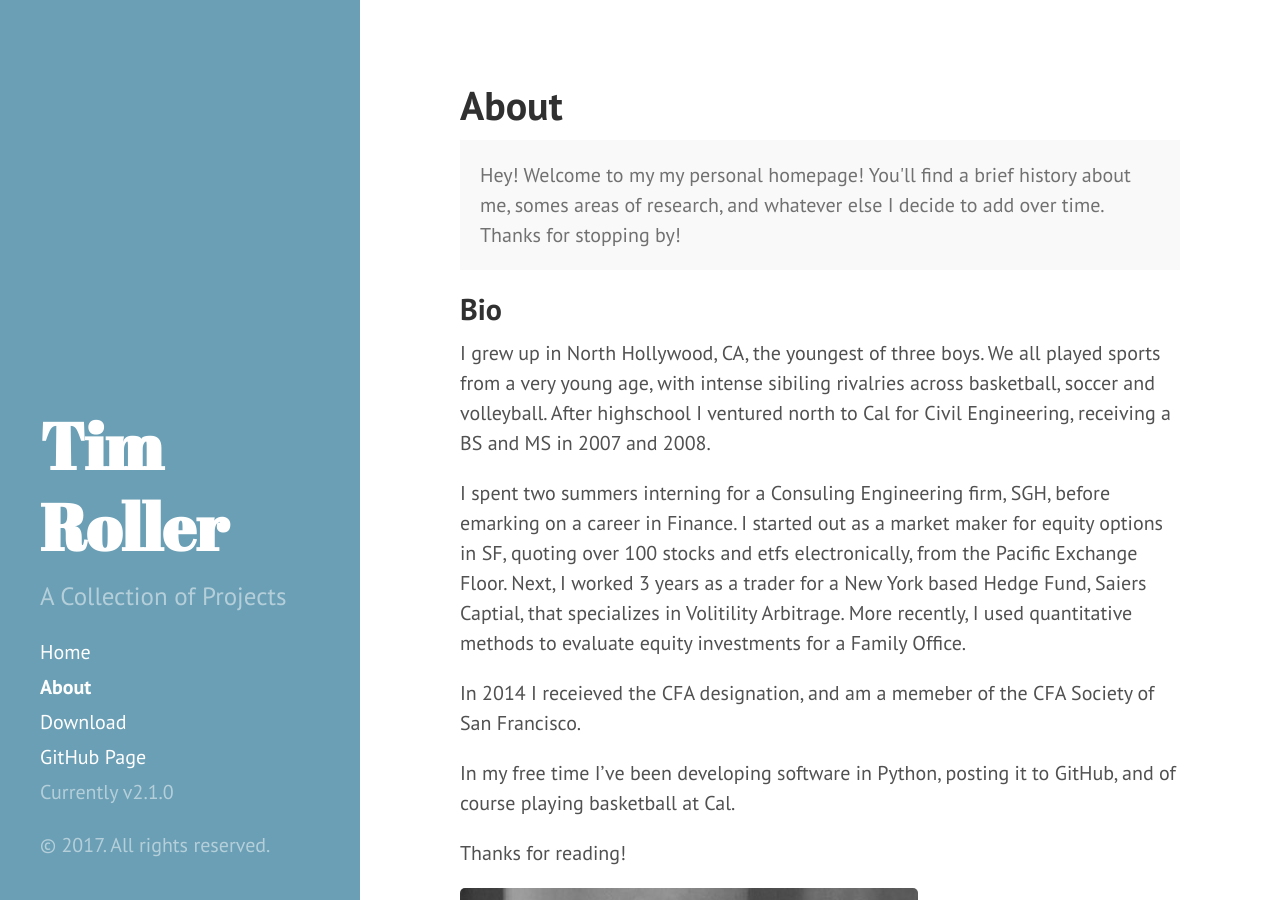
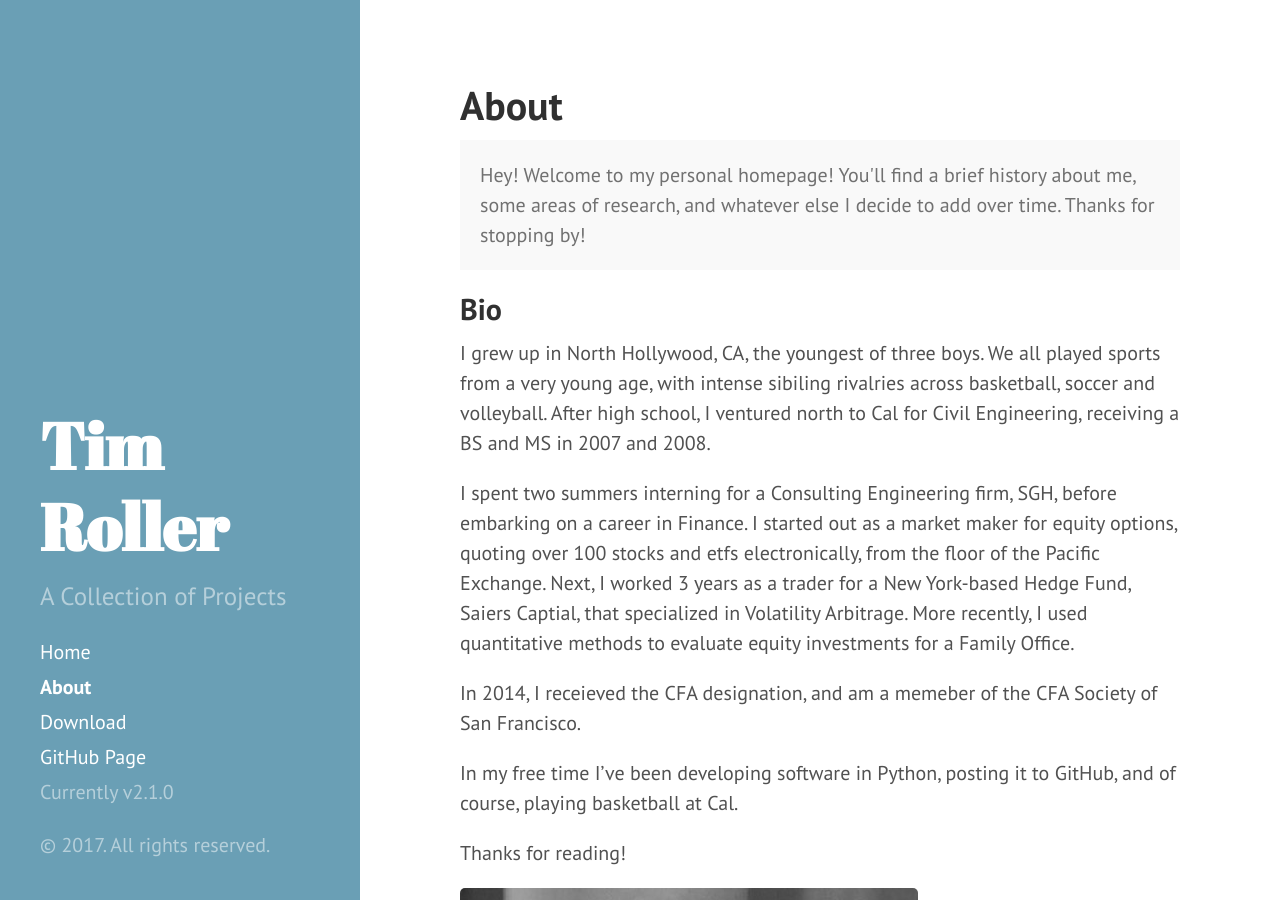
Before and after one commit to TimRoller/TimRoller.github.io, a Jekyll site: the page built from about.md, in a window 1280 px wide and 900 px high. Built offline with Jekyll 4.4.1, drawn with Linux system fonts in a browser that asks for light colours.

Commit message:
Update about.md

```diff
--- a/about.md
+++ b/about.md
@@ -4,19 +4,19 @@ title: About
 ---
 
 <p class="message">
-  Hey! Welcome to my my personal homepage! You'll find a brief history about me, somes areas of research, and whatever else I decide to add over time. Thanks for stopping by!
+  Hey! Welcome to my personal homepage! You'll find a brief history about me, some areas of research, and whatever else I decide to add over time. Thanks for stopping by!
 </p>
 
 
 ## Bio
 
-I grew up in North Hollywood, CA, the youngest of three boys. We all played sports from a very young age, with intense sibiling rivalries  across basketball, soccer and volleyball. After highschool I ventured north to Cal for Civil Engineering, receiving a BS and MS in 2007 and 2008.
+I grew up in North Hollywood, CA, the youngest of three boys. We all played sports from a very young age, with intense sibiling rivalries  across basketball, soccer and volleyball. After high school, I ventured north to Cal for Civil Engineering, receiving a BS and MS in 2007 and 2008.
 
-I spent two summers interning for a Consuling Engineering firm, SGH, before emarking on a career in Finance. I started out as a market maker for equity options in SF, quoting over 100 stocks and etfs electronically, from the Pacific Exchange Floor. Next, I worked 3 years as a trader for a New York based Hedge Fund, Saiers Captial, that specializes in Volitility Arbitrage.  More recently, I used quantitative methods to evaluate equity investments for a Family Office.
+I spent two summers interning for a Consulting Engineering firm, SGH, before embarking on a career in Finance. I started out as a market maker for equity options, quoting over 100 stocks and etfs electronically, from the floor of the Pacific Exchange. Next, I worked 3 years as a trader for a New York-based Hedge Fund, Saiers Captial, that specialized in Volatility Arbitrage.  More recently, I used quantitative methods to evaluate equity investments for a Family Office.
 
-In 2014 I receieved the CFA designation, and am a memeber of the CFA Society of San Francisco.
+In 2014, I receieved the CFA designation, and am a memeber of the CFA Society of San Francisco.
 
-In my free time I've been developing software in Python, posting it to GitHub, and of course playing basketball at Cal.
+In my free time I've been developing software in Python, posting it to GitHub, and of course, playing basketball at Cal.
 
 Thanks for reading!
 
```
